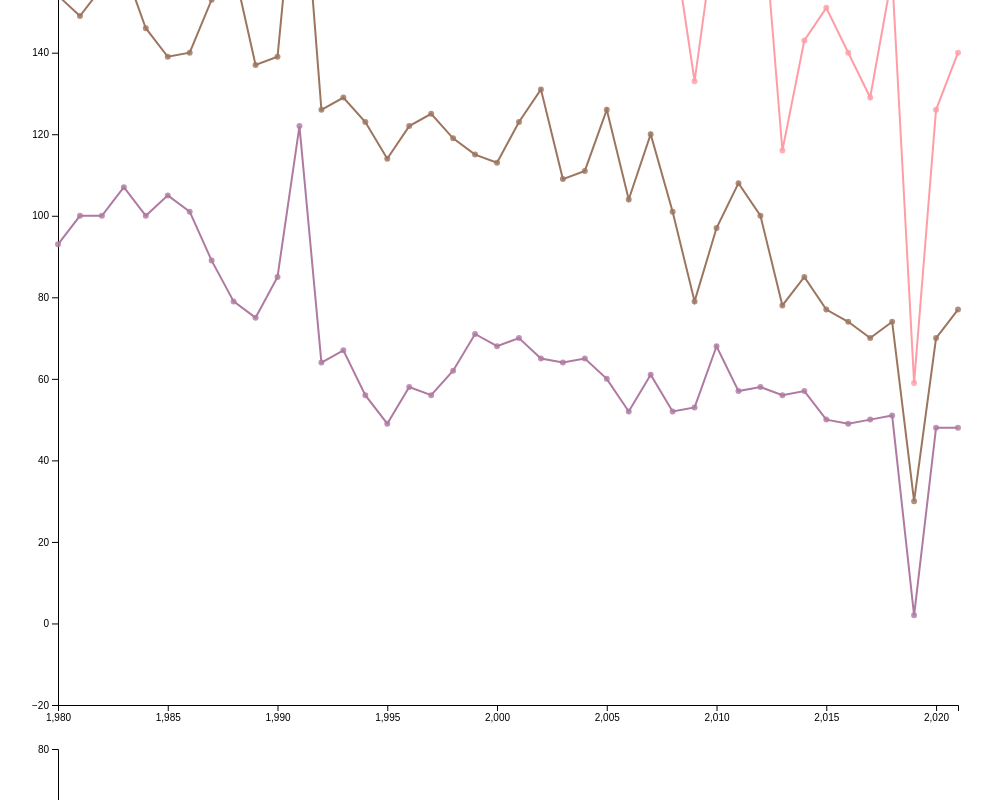
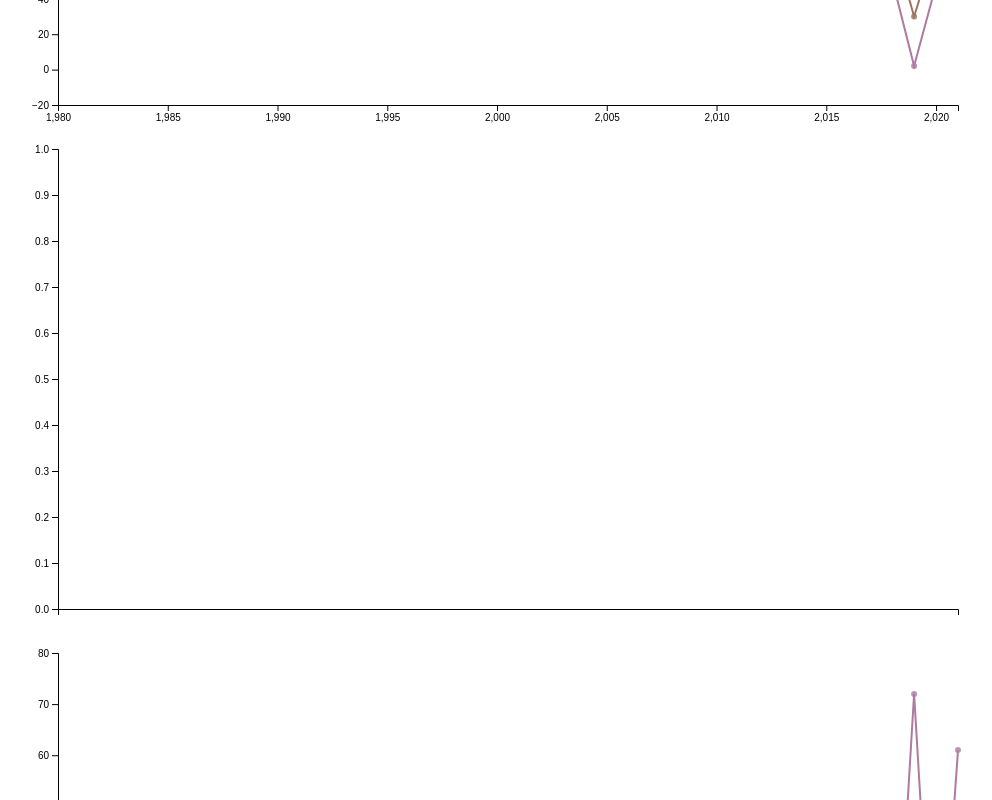
Before and after one commit to emmabradford/bad-air, a plain HTML site: page 1st project/index.html in a window 1280 px wide. Shown: the part 560-1360 px from the top of the page, without its empty margins (0-992 px from the left). Drawn offline with Linux system fonts and the light colour scheme.

Commit message:
started stack chart

```diff
--- a/1st project/index.html
+++ b/1st project/index.html
@@ -6,8 +6,9 @@
     <p>source of data: https://www.epa.gov/outdoor-air-quality-data/how-do-i-cite-data-and-graphics-obtained-airdata-website</p>
     <p>libraries used: d3</p>
     <svg id="lineChart"></svg>
+    <svg id="stackChart"></svg>
     <svg id="lineChart1"></svg>
-    <svg id="stackChart"></svg>
+
     <svg id="pieChart"></svg>
     <!-- <svg id="lineChart1"></svg> -->
     <script src="js/d3.v6.min.js"></script>
--- a/1st project/js/main.js
+++ b/1st project/js/main.js
@@ -3,7 +3,7 @@ d3.csv('data/HamiltonCountyData.csv')
   .then(data => {
     console.log('Data loading complete. Work with dataset.');
     console.log(data);
-    data.forEach(d=>{
+    data.forEach(d => {
       d.MedianAQI = +d.MedianAQI;
       d.DaysCO = +d.DaysCO;
       d.DaysNO2 = +d.DaysNO2;
@@ -19,15 +19,14 @@ d3.csv('data/HamiltonCountyData.csv')
     }
 
     )
-    let minYear = d3.min( data, d => d.Year);
-  	let maxYear = d3.max( data, d=> d.Year );
+    let minYear = d3.min(data, d => d.Year);
+    let maxYear = d3.max(data, d => d.Year);
     console.log(maxYear);
 
     let medianPerYear = []; //this will be our data for the line chart
-    let medianPerYear2 =[];
+    let medianPerYear2 = [];
 
-      data.forEach(function (d)
-      {
+    data.forEach(function (d) {
       //medianPerYear2.push( {"year": d.Year, "medianAQI":d.MedianAQI, "percentile90th": d.Percentile90thAQI, "maxAQI": d.MaxAQI});
       // medianPerYear2.push( {"year": d.Year, values: {
 
@@ -36,9 +35,9 @@ d3.csv('data/HamiltonCountyData.csv')
       //       percent: d.Percentile90thAQI
       // }});
 
-        medianPerYear.push({"year": d.Year, "value":d.MedianAQI, "type": "median"});
-        medianPerYear.push({"year": d.Year, "value":d.MaxAQI, "type": "max"});
-        medianPerYear.push({"year": d.Year, "value":d.Percentile90thAQI, "type": "percent"});
+      medianPerYear.push({ "year": d.Year, "value": d.MedianAQI, "type": "median" });
+      medianPerYear.push({ "year": d.Year, "value": d.MaxAQI, "type": "max" });
+      medianPerYear.push({ "year": d.Year, "value": d.Percentile90thAQI, "type": "percent" });
 
     })
     console.log('median year', medianPerYear);
@@ -47,39 +46,44 @@ d3.csv('data/HamiltonCountyData.csv')
 
       'parentElement': '#lineChart',
 
-			'containerHeight': 1100,
+      'containerHeight': 500,
       'containerWidth': 1000
-		}, medianPerYear );
+    }, medianPerYear);
 
-    let polutants =[];
+    let polutants = [];
 
-    data.forEach(d=>
-      polutants.push({"year": d.Year, "co":d.DaysCO, "no2": d.DaysNO2, "ozone": d.DaysOzone, "so2": d.DaysSO2,"pm2": d.DaysPM2, "pm10":d.DaysPM10})
+    data.forEach(d =>
+      polutants.push({ "year": d.Year, "co": d.DaysCO, "no2": d.DaysNO2, "ozone": d.DaysOzone, "so2": d.DaysSO2, "pm2": d.DaysPM2, "pm10": d.DaysPM10 })
 
     )
 
-    // let stacks = new StackChart({
+    let stacks = new StackChart({
 
-		// 	'parentElement': '#stackChart',
+      'parentElement': '#stackChart',
 
-		// 	'containerHeight': 1100,
-    //                     'containerWidth': 1000
-		// }, polutants );
+      'containerHeight': 500,
+      'containerWidth': 1000
+    }, polutants);
 
 
     console.log('num days')
     let numdays = [];
-    data.forEach(d=>
-      numdays.push({"year": d.Year, "value":365-d.DayswithAQI, "type":"daysaqi"})
+    data.forEach(d => {
+      if (d.Year % 4 == 0 || d.Year % 100 == 0) {
+        numdays.push({ "year": d.Year, "value": 366 - d.DayswithAQI, "type": "daysaqi" })
+      }
+      else {
+        numdays.push({ "year": d.Year, "value": 365 - d.DayswithAQI, "type": "daysaqi" })
+      }
+    }
     )
 
     let days = new LineChart({
 
       'parentElement': '#lineChart1',
-
-			'containerHeight': 1100,
+      'containerHeight': 500,
       'containerWidth': 1000
-		}, numdays );
+    }, numdays);
 
 
   })
--- a/1st project/js/stackChart.js
+++ b/1st project/js/stackChart.js
@@ -15,7 +15,101 @@ class StackChart {
         this.initVis();
     }
 
-    initVis(){
+    initVis() {
+        let vis = this;
+
+        vis.width =
+            vis.config.containerWidth -
+            vis.config.margin.left -
+            vis.config.margin.right;
+        vis.height =
+            vis.config.containerHeight -
+            vis.config.margin.top -
+            vis.config.margin.bottom;
+
+            vis.colorPalette = d3.scaleOrdinal(d3.schemeTableau10);
+            vis.colorPalette.domain("co", "no2", "ozone", "pm2", "pm10", "so2");
+
+        vis.xScale = d3
+            .scaleBand()
+            .range([0, vis.width])
+            .paddingInner(0.2)
+            .paddingOuter(0.2);
+
+        vis.yScale = d3.scaleLinear().range([vis.height, 0]);
+
+        vis.xAxis = d3.axisBottom(vis.xScale);
+        vis.yAxis = d3.axisLeft(vis.yScale).ticks(10);
+
+        vis.svg = d3
+            .select(vis.config.parentElement)
+            .attr("width", vis.config.containerWidth)
+            .attr("height", vis.config.containerHeight);
+
+        vis.chart = vis.svg
+            .append("g")
+            .attr(
+                "transform",
+                `translate(${vis.config.margin.left},${vis.config.margin.top})`
+            );
+
+        vis.xAxisG = vis.chart
+            .append("g")
+            .attr("class", "axis x-axis")
+            .attr("transform", `translate(0,${vis.height})`);
+
+        vis.yAxisG = vis.chart.append("g").attr("class", "axis y-axis");
+
+        vis.stack = d3.stack().keys(["co", "wno2", "ozone", "pm2", "pm10", "so2"]);
+
+        vis.updateVis();
+    }
+
+    updateVis() {
+        let vis = this;
+
+        vis.xScale = d3.scaleLinear()
+            .domain(d3.extent(vis.data, vis.xValue)) //d3.min(vis.data, d => d.year), d3.max(vis.data, d => d.year) );
+            .range([0, vis.width]);
+
+        vis.yScale = d3.scaleLinear()
+            //.domain([-10, d3.max(vis.data, d => d.value)])
+            .domain(d3.extent(vis.data, vis.yValue))
+            .range([vis.height, 0])
+            .nice();
+        console.log('made scales');
+
+        vis.stackedData = vis.stack(vis.data);
+        console.log(vis.stackedData)
+
+        vis.renderVis();
+    }
+
+    renderVis() {
+        let vis = this;
+
+        vis.chart
+            .selectAll("category")
+            .data(vis.stackedData)
+            .join("g")
+            .attr("class", (d) => `category cat-${d.key}`)
+            .selectAll("rect")
+            .data((d) => d)
+            .join("rect")
+            .attr("x", (d) =>
+            {
+              //  console.log(d);
+                vis.xScale(d.data.year)})
+            .attr("y", (d) => {
+                //console.log(d)
+                vis.yScale(d[1])})
+            .attr("height", (d) => vis.yScale(d[0]) - vis.yScale(d[1]));
+            //.attr("width", vis.xScale.bandwidth());
+
+        vis.xAxisG.call(vis.xAxis);
+        vis.yAxisG.call(vis.yAxis);
+        // vis.xAxis = d3.axisBottom(vis.xScale);
+        // vis.yAxis = d3.axisLeft(vis.yScale);
 
     }
 }
```
Also changed, not shown: 1st project/js/lineChart.js (+11 -10 lines). Lines whose indentation alone changed are shown as unchanged.
